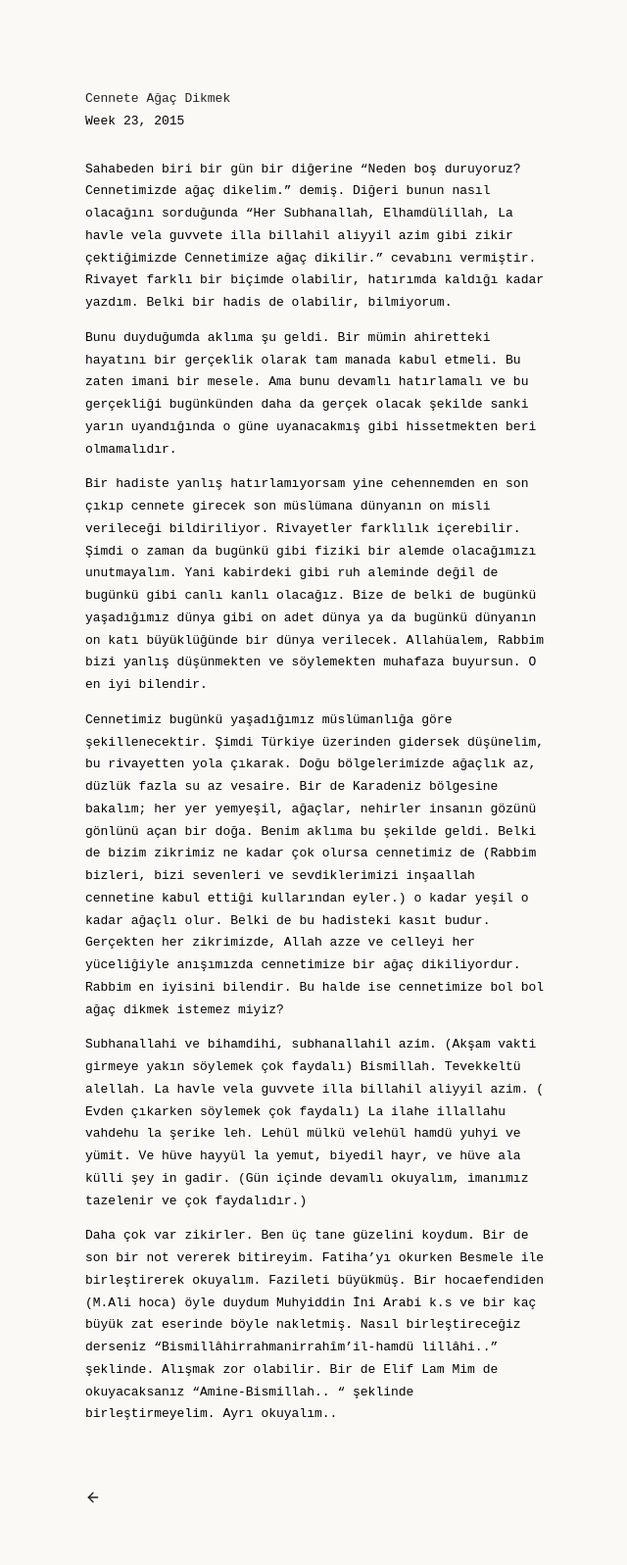
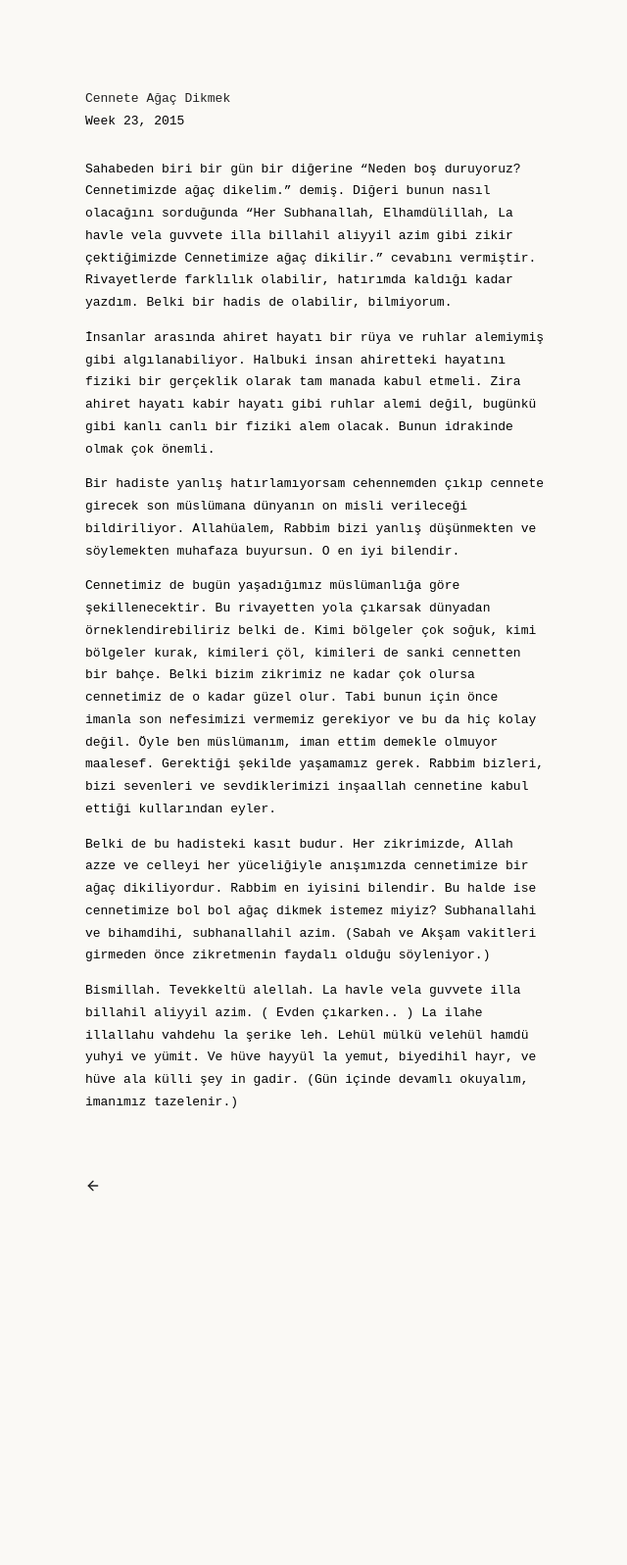
Before and after one commit to hayriartar/hayriartar.github.io, a Jekyll site: the page built from _posts/2015-06-09-cenneteagac.md, in a window 1280 px wide. Shown: the whole page at 98% size, without its empty margins (319-959 px from the left). Built offline with Jekyll 4.4.1, drawn with Linux system fonts in a browser that asks for light colours; after the commit the page ends 1278 px from its top, so only the background shows below that.

Commit message:
some changes

```diff
--- a/_posts/2015-06-09-cenneteagac.md
+++ b/_posts/2015-06-09-cenneteagac.md
@@ -5,16 +5,25 @@ title:  Cennete Ağaç Dikmek
 date:   2015-06-09
 ---
 
-Sahabeden biri bir gün bir diğerine "Neden boş duruyoruz? Cennetimizde ağaç dikelim." demiş. Diğeri bunun nasıl olacağını sorduğunda "Her Subhanallah, Elhamdülillah, La havle vela guvvete illa billahil aliyyil azim gibi zikir çektiğimizde Cennetimize ağaç dikilir." cevabını vermiştir. Rivayet farklı bir biçimde olabilir, hatırımda kaldığı kadar yazdım. Belki bir hadis de olabilir, bilmiyorum.
+Sahabeden biri bir gün bir diğerine "Neden boş duruyoruz? Cennetimizde ağaç dikelim." demiş.
+Diğeri bunun nasıl olacağını sorduğunda "Her Subhanallah, Elhamdülillah, La havle vela guvvete illa billahil aliyyil azim gibi zikir çektiğimizde Cennetimize ağaç dikilir." cevabını vermiştir.
+Rivayetlerde farklılık olabilir, hatırımda kaldığı kadar yazdım. Belki bir hadis de olabilir, bilmiyorum.
 
-Bunu duyduğumda aklıma şu geldi. Bir mümin ahiretteki hayatını bir gerçeklik olarak tam manada kabul etmeli. Bu zaten imani bir mesele. Ama bunu devamlı hatırlamalı ve bu gerçekliği bugünkünden daha da gerçek olacak şekilde sanki yarın uyandığında o güne uyanacakmış gibi hissetmekten beri olmamalıdır.
+İnsanlar arasında ahiret hayatı bir rüya ve ruhlar alemiymiş gibi algılanabiliyor. Halbuki insan ahiretteki hayatını fiziki bir gerçeklik olarak tam manada kabul etmeli.
+Zira ahiret hayatı kabir hayatı gibi ruhlar alemi değil, bugünkü gibi kanlı canlı bir fiziki alem olacak. Bunun idrakinde olmak çok önemli.
 
-Bir hadiste yanlış hatırlamıyorsam yine cehennemden en son çıkıp cennete girecek son müslümana dünyanın on misli verileceği bildiriliyor. Rivayetler farklılık içerebilir. Şimdi o zaman da bugünkü gibi fiziki bir alemde olacağımızı unutmayalım. Yani kabirdeki gibi ruh aleminde değil de bugünkü gibi canlı kanlı olacağız. Bize de belki de bugünkü yaşadığımız dünya gibi on adet dünya ya da bugünkü dünyanın on katı büyüklüğünde bir dünya verilecek. Allahüalem, Rabbim bizi yanlış düşünmekten ve söylemekten muhafaza buyursun. O en iyi bilendir.
+Bir hadiste yanlış hatırlamıyorsam cehennemden çıkıp cennete girecek son müslümana dünyanın on misli verileceği bildiriliyor.
+Allahüalem, Rabbim bizi yanlış düşünmekten ve söylemekten muhafaza buyursun. O en iyi bilendir.
 
-Cennetimiz bugünkü yaşadığımız müslümanlığa göre şekillenecektir. Şimdi Türkiye üzerinden gidersek düşünelim, bu rivayetten yola çıkarak. Doğu bölgelerimizde ağaçlık az, düzlük fazla su az vesaire. Bir de Karadeniz bölgesine bakalım; her yer yemyeşil, ağaçlar, nehirler insanın gözünü gönlünü açan bir doğa. Benim aklıma bu şekilde geldi. Belki de bizim zikrimiz ne kadar çok olursa cennetimiz de (Rabbim bizleri, bizi sevenleri ve sevdiklerimizi inşaallah cennetine kabul ettiği kullarından eyler.) o kadar yeşil o kadar ağaçlı olur. Belki de bu hadisteki kasıt budur. Gerçekten her zikrimizde, Allah azze ve celleyi her yüceliğiyle anışımızda cennetimize bir ağaç dikiliyordur. Rabbim en iyisini bilendir. Bu halde ise cennetimize bol bol ağaç dikmek istemez miyiz?
+Cennetimiz de bugün yaşadığımız müslümanlığa göre şekillenecektir. Bu rivayetten yola çıkarsak dünyadan örneklendirebiliriz belki de.
+Kimi bölgeler çok soğuk, kimi bölgeler kurak, kimileri çöl, kimileri de sanki cennetten bir bahçe. Belki bizim zikrimiz ne kadar çok olursa cennetimiz de o kadar güzel olur. Tabi bunun için
+önce imanla son nefesimizi vermemiz gerekiyor ve bu da hiç kolay değil. Öyle ben müslümanım, iman ettim demekle olmuyor maalesef. Gerektiği şekilde yaşamamız gerek.
+Rabbim bizleri, bizi sevenleri ve sevdiklerimizi inşaallah cennetine kabul ettiği kullarından eyler.
 
-Subhanallahi ve bihamdihi, subhanallahil azim. (Akşam vakti girmeye yakın söylemek çok faydalı)
-Bismillah. Tevekkeltü alellah. La havle vela guvvete illa billahil aliyyil azim. ( Evden çıkarken söylemek çok faydalı)
-La ilahe illallahu vahdehu la şerike leh. Lehül mülkü velehül hamdü yuhyi ve yümit. Ve hüve hayyül la yemut, biyedil hayr, ve hüve ala külli şey in gadir. (Gün içinde devamlı okuyalım, imanımız tazelenir ve çok faydalıdır.)
+Belki de bu hadisteki kasıt budur. Her zikrimizde, Allah azze ve celleyi her yüceliğiyle anışımızda cennetimize bir ağaç dikiliyordur.
+Rabbim en iyisini bilendir. Bu halde ise cennetimize bol bol ağaç dikmek istemez miyiz?
+Subhanallahi ve bihamdihi, subhanallahil azim. (Sabah ve Akşam vakitleri girmeden önce zikretmenin faydalı olduğu söyleniyor.)
 
-Daha çok var zikirler. Ben üç tane güzelini koydum. Bir de son bir not vererek bitireyim. Fatiha'yı okurken Besmele ile birleştirerek okuyalım. Fazileti büyükmüş. Bir hocaefendiden (M.Ali hoca) öyle duydum Muhyiddin İni Arabi k.s ve bir kaç büyük zat eserinde böyle nakletmiş. Nasıl birleştireceğiz derseniz "Bismillâhirrahmanirrahîm'il-hamdü lillâhi.." şeklinde. Alışmak zor olabilir. Bir de Elif Lam Mim de okuyacaksanız "Amine-Bismillah.. " şeklinde birleştirmeyelim. Ayrı okuyalım..
+Bismillah. Tevekkeltü alellah. La havle vela guvvete illa billahil aliyyil azim. ( Evden çıkarken.. )
+La ilahe illallahu vahdehu la şerike leh. Lehül mülkü velehül hamdü yuhyi ve yümit. Ve hüve hayyül la yemut, biyedihil hayr, ve hüve ala külli şey in gadir.
+(Gün içinde devamlı okuyalım, imanımız tazelenir.)
```
Also changed, not shown: _posts/2015-02-28-farkindalikmezhep.md (+1 -3 lines), _posts/2015-04-25-gunlukkarlik.md (deleted, +0 -19 lines).
